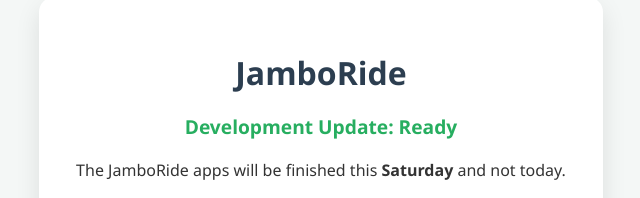
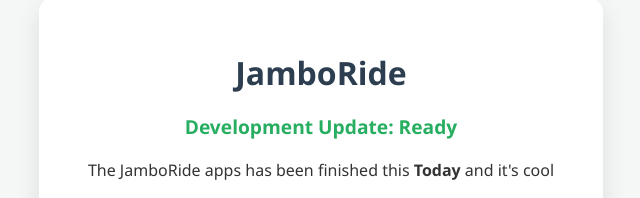
Before and after one commit to jamboride-del/app-fin, a plain HTML site: page index.html in a window 1280 px wide. Shown: the part 178-376 px from the top of the page, 319-959 px from the left. Drawn offline with nearby package versions, Linux system fonts and the light colour scheme.

Commit message:
Update second index.html

```diff
--- a/index.html
+++ b/index.html
@@ -59,7 +59,7 @@
     <h1>JamboRide</h1>
     <p class="status">Development Update: Ready</p>
 
-    <p>The JamboRide apps will be finished this <strong>Saturday</strong> and not today.</p>
+    <p>The JamboRide apps has been finished this <strong>Today</strong> and it's cool</p>
 
     <div class="time-box">
         Current System Time:<br>
```
